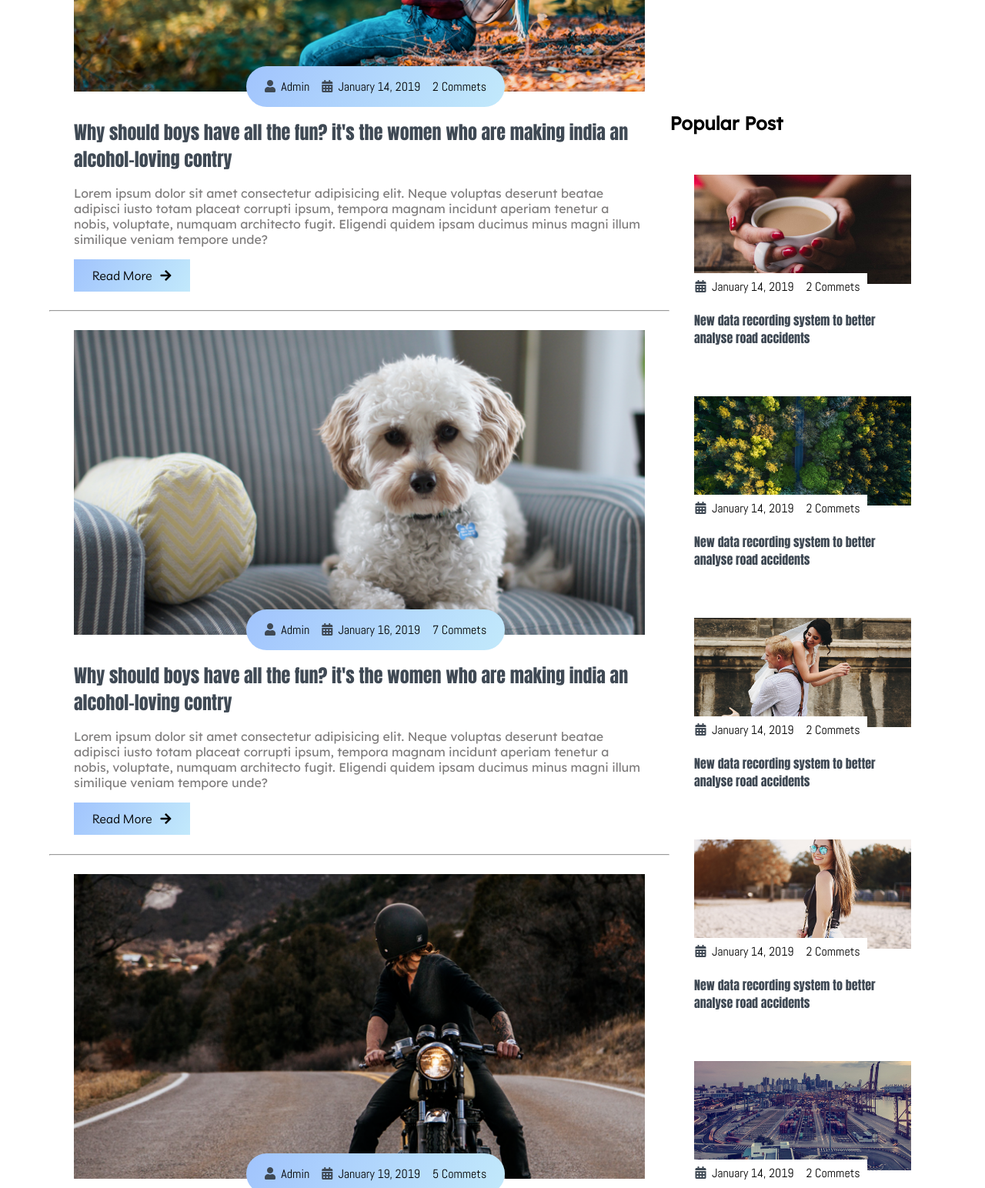
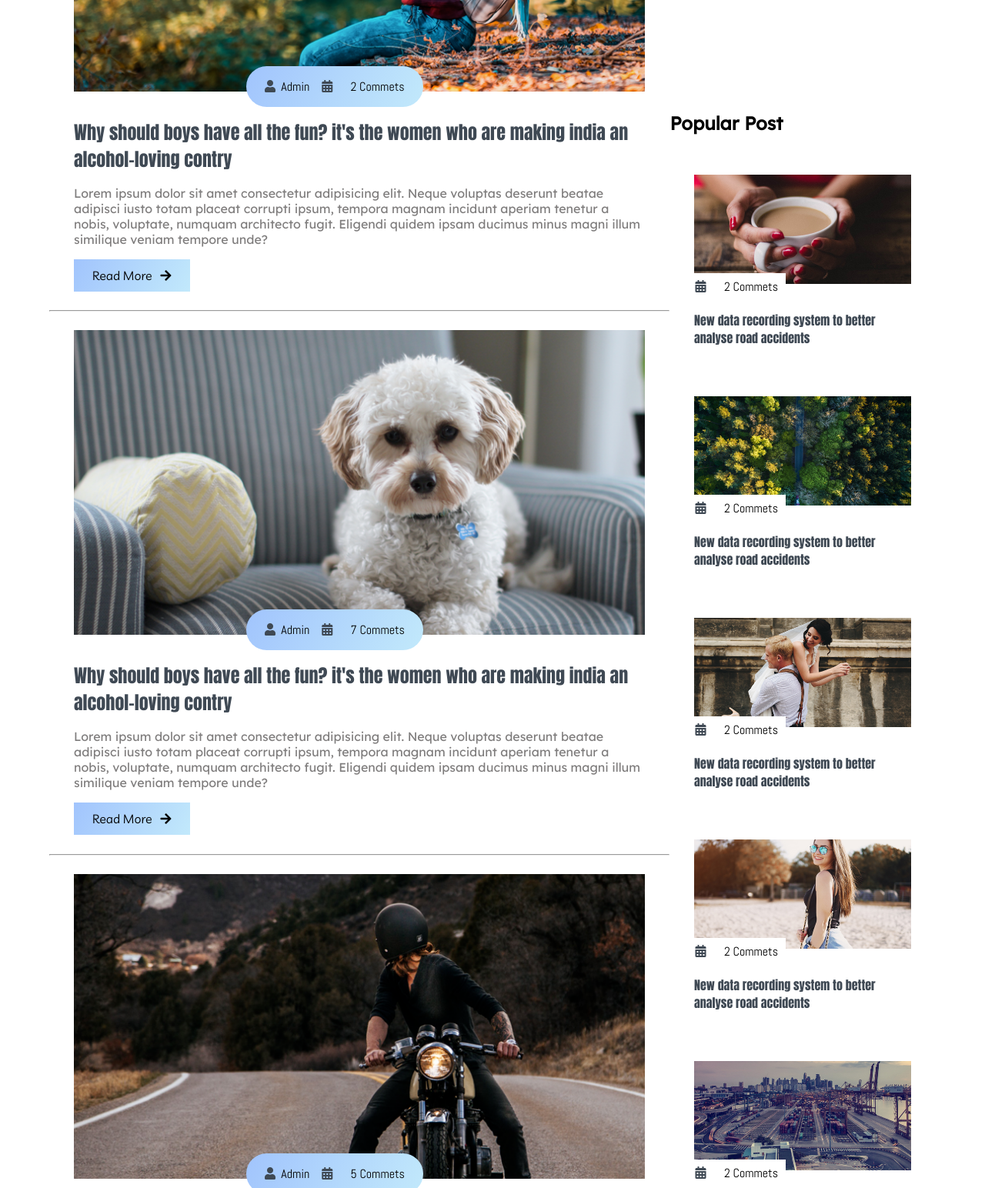
Before and after one commit to DIVYAMORE/Blog_Website, a plain HTML site: page Index.html in a window 1280 px wide. Shown: the part 2053-3597 px from the top of the page at 77% size. Drawn offline with Linux system fonts and the light colour scheme.

Commit message:
Update Index.html

```diff
--- a/Index.html
+++ b/Index.html
@@ -144,7 +144,7 @@
                             </div>
                             <div class="post-info flex-row">
                                 <span><i class="fas fa-user text-gray"></i>&nbsp;&nbsp;Admin</span>
-                                <span><i class="fas fa-calendar-alt text-gray"></i>&nbsp;&nbsp;January 14, 2019</span>
+                                <span><i class="fas fa-calendar-alt text-gray"></i>&nbsp;&nbsp</span>
                                 <span>2 Commets</span>
                             </div>
                         </div>
@@ -167,7 +167,7 @@
                             </div>
                             <div class="post-info flex-row">
                                 <span><i class="fas fa-user text-gray"></i>&nbsp;&nbsp;Admin</span>
-                                <span><i class="fas fa-calendar-alt text-gray"></i>&nbsp;&nbsp;January 16, 2019</span>
+                                <span><i class="fas fa-calendar-alt text-gray"></i>&nbsp;&nbsp</span>
                                 <span>7 Commets</span>
                             </div>
                         </div>
@@ -190,7 +190,7 @@
                             </div>
                             <div class="post-info flex-row">
                                 <span><i class="fas fa-user text-gray"></i>&nbsp;&nbsp;Admin</span>
-                                <span><i class="fas fa-calendar-alt text-gray"></i>&nbsp;&nbsp;January 19, 2019</span>
+                                <span><i class="fas fa-calendar-alt text-gray"></i>&nbsp;&nbsp</span>
                                 <span>5 Commets</span>
                             </div>
                         </div>
@@ -212,7 +212,7 @@
                             </div>
                             <div class="post-info flex-row">
                                 <span><i class="fas fa-user text-gray"></i>&nbsp;&nbsp;Admin</span>
-                                <span><i class="fas fa-calendar-alt text-gray"></i>&nbsp;&nbsp;January 21, 2019</span>
+                                <span><i class="fas fa-calendar-alt text-gray"></i>&nbsp;&nbsp</span>
                                 <span>12 Commets</span>
                             </div>
                         </div>
@@ -268,8 +268,7 @@
                                     <img src="./assets/popular-post/m-blog-1.jpg" class="img" alt="blog1">
                                 </div>
                                 <div class="post-info flex-row">
-                                    <span><i class="fas fa-calendar-alt text-gray"></i>&nbsp;&nbsp;January 14,
-                                        2019</span>
+                                    <span><i class="fas fa-calendar-alt text-gray"></i>&nbsp;&nbsp</span>
                                     <span>2 Commets</span>
                                 </div>
                             </div>
@@ -283,8 +282,7 @@
                                     <img src="./assets/popular-post/m-blog-2.jpg" class="img" alt="blog1">
                                 </div>
                                 <div class="post-info flex-row">
-                                    <span><i class="fas fa-calendar-alt text-gray"></i>&nbsp;&nbsp;January 14,
-                                        2019</span>
+                                    <span><i class="fas fa-calendar-alt text-gray"></i>&nbsp;&nbsp</span>
                                     <span>2 Commets</span>
                                 </div>
                             </div>
@@ -298,8 +296,7 @@
                                     <img src="./assets/popular-post/m-blog-3.jpg" class="img" alt="blog1">
                                 </div>
                                 <div class="post-info flex-row">
-                                    <span><i class="fas fa-calendar-alt text-gray"></i>&nbsp;&nbsp;January 14,
-                                        2019</span>
+                                    <span><i class="fas fa-calendar-alt text-gray"></i>&nbsp;&nbsp</span>
                                     <span>2 Commets</span>
                                 </div>
                             </div>
@@ -313,8 +310,7 @@
                                     <img src="./assets/popular-post/m-blog-4.jpg" class="img" alt="blog1">
                                 </div>
                                 <div class="post-info flex-row">
-                                    <span><i class="fas fa-calendar-alt text-gray"></i>&nbsp;&nbsp;January 14,
-                                        2019</span>
+                                    <span><i class="fas fa-calendar-alt text-gray"></i>&nbsp;&nbsp</span>
                                     <span>2 Commets</span>
                                 </div>
                             </div>
@@ -328,8 +324,7 @@
                                     <img src="./assets/popular-post/m-blog-5.jpg" class="img" alt="blog1">
                                 </div>
                                 <div class="post-info flex-row">
-                                    <span><i class="fas fa-calendar-alt text-gray"></i>&nbsp;&nbsp;January 14,
-                                        2019</span>
+                                    <span><i class="fas fa-calendar-alt text-gray"></i>&nbsp;&nbsp</span>
                                     <span>2 Commets</span>
                                 </div>
                             </div>
```
